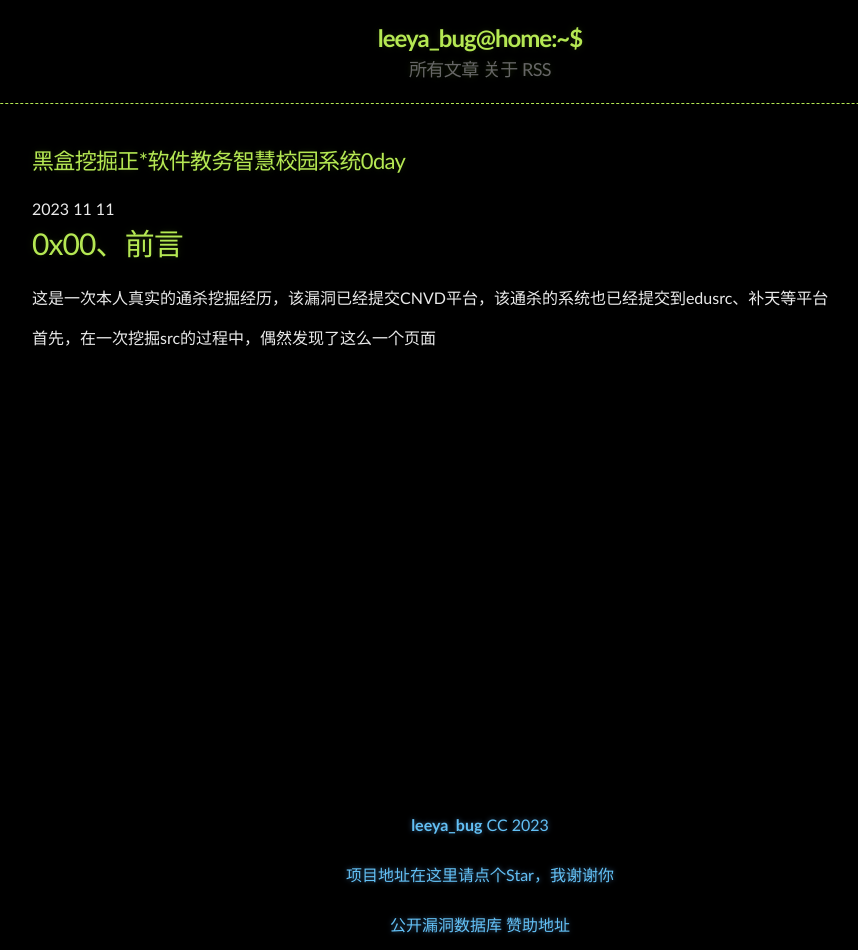
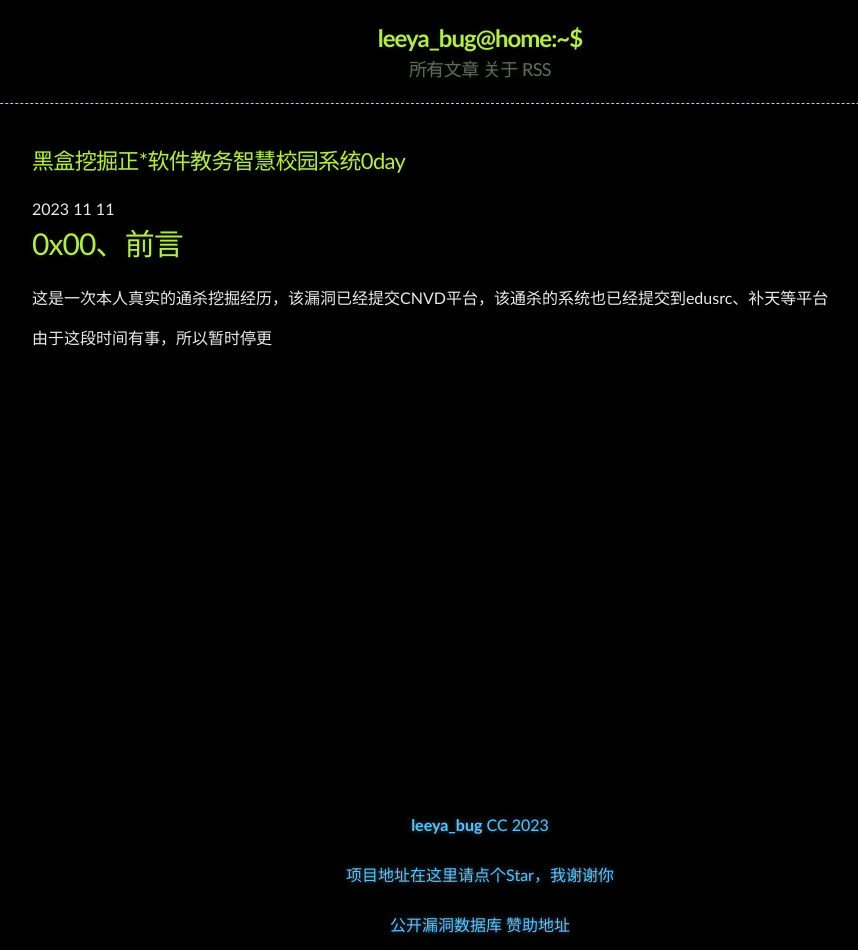
Before and after one commit to Leeyangee/leeyangee.github.io, a Jekyll site: the page built from _posts/2023-11-11-黑盒挖掘正*软件教务智慧校园系统0day.md, in a window 1280 px wide. Shown: the whole page, without its empty margins (160-1018 px from the left). Built offline with Jekyll 4.4.1, drawn with Linux system fonts in a browser that asks for light colours.

Commit message:
Update 2023-11-11-黑盒挖掘正*软件教务智慧校园系统0day.md

```diff
--- a/_posts/2023-11-11-黑盒挖掘正*软件教务智慧校园系统0day.md
+++ b/_posts/2023-11-11-黑盒挖掘正*软件教务智慧校园系统0day.md
@@ -7,4 +7,4 @@ published: true
 
 这是一次本人真实的通杀挖掘经历，该漏洞已经提交CNVD平台，该通杀的系统也已经提交到edusrc、补天等平台
 
-首先，在一次挖掘src的过程中，偶然发现了这么一个页面
+由于这段时间有事，所以暂时停更
```
